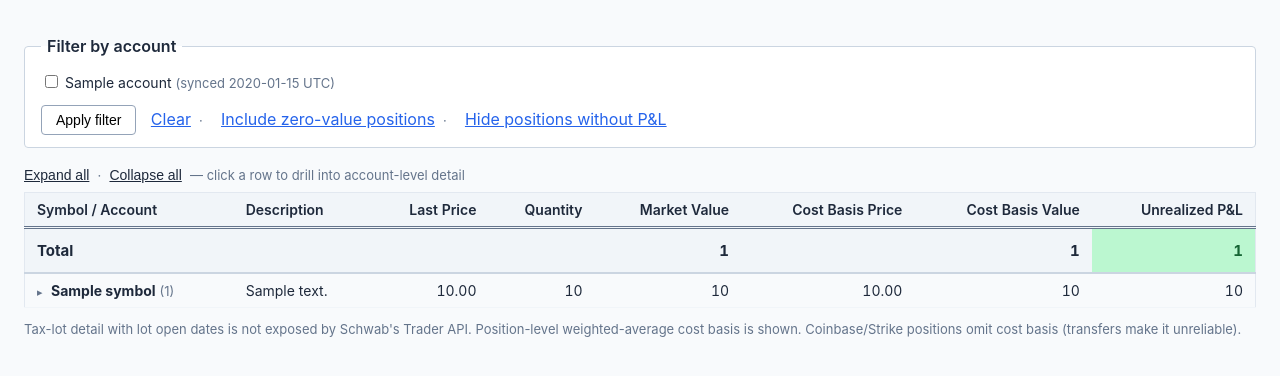
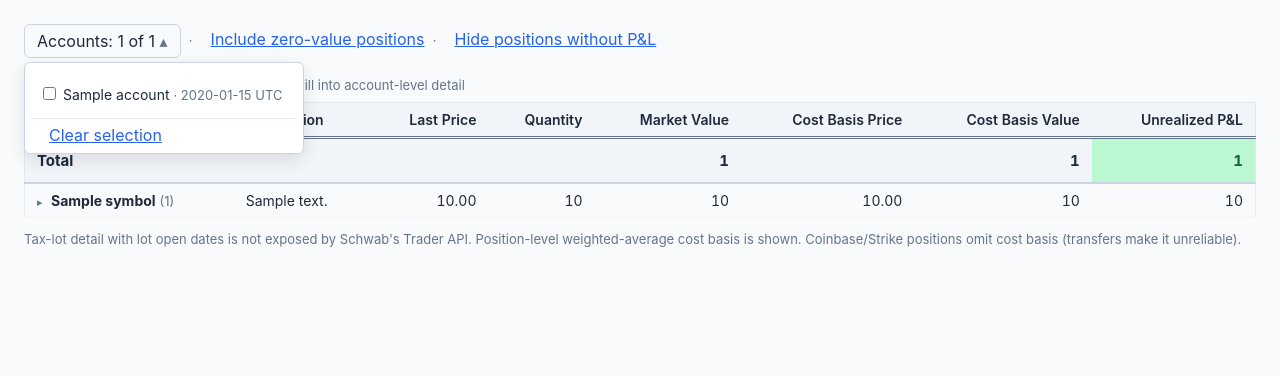
Before and after one commit to wrightd9171/riskmon, a FastAPI app: template app/web/templates/main.html in a window 1280 px wide. Shown: the part 52-428 px from the top of the page. Run offline with FastAPI, Linux system fonts and the light colour scheme; the template is opened without the code that fills it: most values are stand-ins (such as "Sample title", 1, 10 or a date in 2020).

Commit message:
Make the account filter a compact auto-applying dropdown
Replace the always-expanded checkbox row on Positions with a collapsible
dropdown ("Accounts: All" when unfiltered). Selecting a checkbox applies
immediately (no Apply button); the menu stays open while a filter is
active so several accounts can be picked. Clearing keeps the current sort
and toggles.

Co-Authored-By: Claude Opus 4.8 (1M context) <noreply@anthropic.com>

```diff
--- a/app/web/routes.py
+++ b/app/web/routes.py
@@ -439,7 +439,16 @@ def main_view(
             toggle_pnl_params.append(("hide_no_pnl", "1"))
         toggle_pnl_url = "/main?" + urlencode(toggle_pnl_params)
 
+        # Clearing the account filter keeps the current sort and toggles.
+        clear_params = [("sort", sort), ("dir", dir)]
+        if include_zero:
+            clear_params.append(("include_zero", "1"))
+        if hide_no_pnl:
+            clear_params.append(("hide_no_pnl", "1"))
+        clear_url = "/main?" + urlencode(clear_params)
+
         return TEMPLATES.TemplateResponse(request, "main.html", {
+            "clear_url": clear_url,
             "symbols": symbols,
             "accounts": [
                 {"id": a.id, "label": _account_label(a), "synced": a.last_synced_at}
--- a/app/web/static/styles.css
+++ b/app/web/static/styles.css
@@ -60,6 +60,20 @@ hr { border: 0; border-top: 1px solid #e2e8f0; margin: 24px 0; }
 .filter { margin-bottom: 16px; }
 .filter-actions { margin-top: 10px; }
 
+details.acct-filter { display: inline-block; position: relative; vertical-align: middle; }
+details.acct-filter > summary { cursor: pointer; list-style: none; user-select: none;
+    padding: 6px 12px; border: 1px solid #cbd5e1; border-radius: 6px; background: #f8fafc; }
+details.acct-filter > summary::-webkit-details-marker { display: none; }
+details.acct-filter > summary::after { content: " \25BE"; color: #64748b; }
+details.acct-filter[open] > summary::after { content: " \25B4"; }
+details.acct-filter > summary:hover { background: #f1f5f9; }
+.acct-menu { position: absolute; z-index: 20; margin-top: 4px; min-width: 280px;
+    max-height: 320px; overflow-y: auto; background: #fff; border: 1px solid #cbd5e1;
+    border-radius: 6px; padding: 6px; box-shadow: 0 6px 18px rgba(0,0,0,0.10); }
+.acct-option { display: block; padding: 5px 8px; white-space: nowrap; border-radius: 4px; }
+.acct-option:hover { background: #f1f5f9; }
+.acct-menu-actions { border-top: 1px solid #e2e8f0; margin-top: 6px; padding: 6px 8px 2px; }
+
 table.positions {
   width: 100%; border-collapse: collapse; background: #fff;
   border: 1px solid #e2e8f0; font-size: 14px;
--- a/app/web/templates/main.html
+++ b/app/web/templates/main.html
@@ -8,28 +8,26 @@
     <input type="hidden" name="dir" value="{{ sort_dir }}">
     {% if include_zero %}<input type="hidden" name="include_zero" value="1">{% endif %}
     {% if hide_no_pnl %}<input type="hidden" name="hide_no_pnl" value="1">{% endif %}
-    <fieldset>
-      <legend>Filter by account</legend>
     {% if accounts %}
+      <details class="acct-filter"{% if selected_ids %} open{% endif %}>
+        <summary>Accounts: {% if selected_ids %}{{ selected_ids | length }} of {{ accounts | length }}{% else %}All{% endif %}</summary>
+        <div class="acct-menu">
           {% for a in accounts %}
-          <label class="inline">
-            <input type="checkbox" name="acct" value="{{ a.id }}" {% if a.id in selected_ids %}checked{% endif %}>
-            {{ a.label }}
-            {% if a.synced %}<span class="hint">(synced {{ a.synced.strftime("%Y-%m-%d %H:%M") }} UTC)</span>{% endif %}
+            <label class="acct-option">
+              <input type="checkbox" name="acct" value="{{ a.id }}" {% if a.id in selected_ids %}checked{% endif %} onchange="this.form.submit()">
+              {{ a.label }}{% if a.synced %} <span class="hint">· {{ a.synced.strftime("%Y-%m-%d %H:%M") }} UTC</span>{% endif %}
             </label>
           {% endfor %}
-        <div class="filter-actions">
-          <button type="submit">Apply filter</button>
-          <a href="/main" class="link">Clear</a>
+          {% if selected_ids %}<div class="acct-menu-actions"><a href="{{ clear_url }}" class="link">Clear selection</a></div>{% endif %}
+        </div>
+      </details>
       <span class="hint">&nbsp;·&nbsp;</span>
       <a href="{{ toggle_zero_url }}" class="link">{{ "Hide zero-value positions" if include_zero else "Include zero-value positions" }}</a>
       <span class="hint">&nbsp;·&nbsp;</span>
       <a href="{{ toggle_pnl_url }}" class="link">{{ "Show positions without P&L" if hide_no_pnl else "Hide positions without P&L" }}</a>
-        </div>
     {% else %}
       <p class="hint">No accounts yet. Click <strong>Refresh</strong> to pull positions.</p>
     {% endif %}
-    </fieldset>
   </form>
 </section>
 
```
Lines whose indentation alone changed are shown as unchanged.
